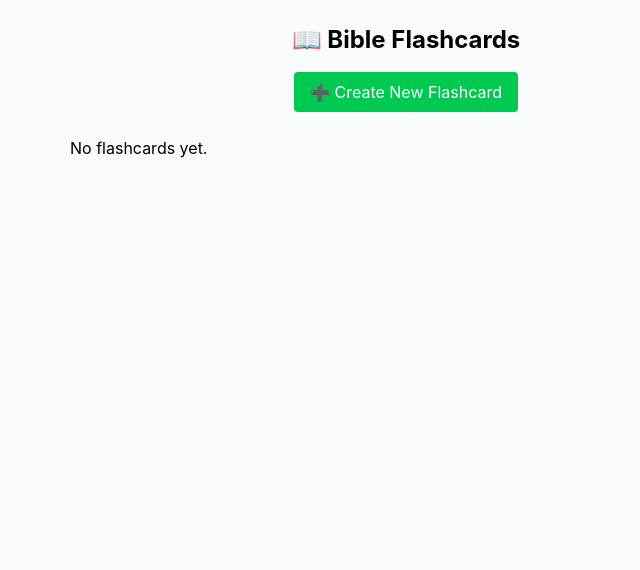
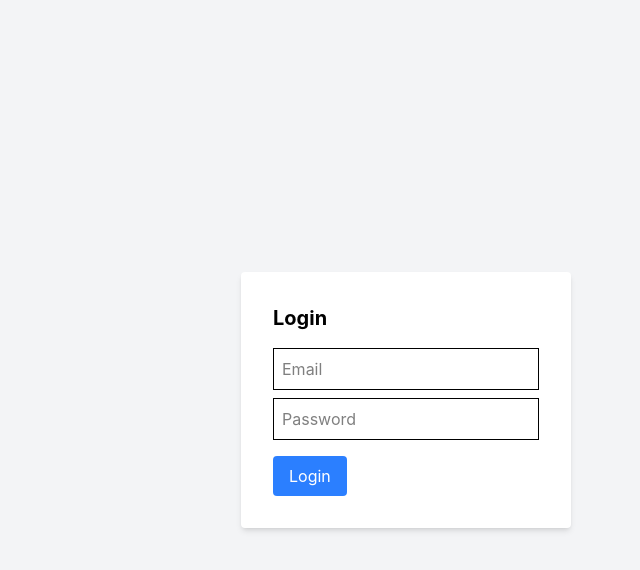
Before and after one commit to johnwahn/bible-flashcard, a React (Vite) app: page / in a window 1280 px wide. Shown: the top 570 px of the page, without its empty margins (234-874 px from the left). Built offline with nearby package versions, Linux system fonts and the light colour scheme.

Commit message:
Set up login screen in frontend

```diff
--- /dev/null
+++ b/src/Home.jsx
@@ -0,0 +1,73 @@
+import React, { useState, useEffect } from 'react';
+import { Link, useNavigate } from 'react-router-dom';
+import { FaRegClone, FaEdit, FaTrash } from 'react-icons/fa';
+
+function Home() {
+  const navigate = useNavigate();
+  const [flashcards, setFlashcards] = useState(() => {
+    const saved = localStorage.getItem('flashcards');
+    return saved ? JSON.parse(saved) : [];
+  });
+
+  const handleDelete = (index) => {
+    if (window.confirm("Are you sure you want to delete this flashcard set?")) {
+      const updated = [...flashcards];
+      updated.splice(index, 1);
+      setFlashcards(updated);
+      localStorage.setItem('flashcards', JSON.stringify(updated));
+    }
+  };
+
+  return (
+    <div className="min-h-screen bg-gray-50 flex flex-col items-center p-6">
+      <h1 className="text-2xl font-bold mb-4">📖 Bible Flashcards</h1>
+      <Link
+        to="/create"
+        className="mb-6 px-4 py-2 bg-green-500 text-white rounded hover:bg-green-600"
+      >
+        ➕ Create New Flashcard
+      </Link>
+
+      <div className="w-full max-w-2xl space-y-4">
+        {flashcards.length === 0 ? (
+          <p>No flashcards yet.</p>
+        ) : (
+          flashcards.map((fc, idx) => (
+            <div
+              key={idx}
+              className="flex justify-between items-center bg-white rounded shadow p-4 hover:shadow-md transition-shadow"
+            >
+              <Link to={`/view/${idx}`} className="flex items-center flex-1 mr-4">
+                <div className="bg-blue-100 text-blue-600 rounded-full p-2 mr-4">
+                  <FaRegClone className="w-6 h-6" />
+                </div>
+                <div>
+                  <h2 className="text-md font-semibold text-gray-900">{fc.title}</h2>
+                  <p className="text-sm text-gray-600">
+                    Flashcard set ・ {Array.isArray(fc.terms) ? fc.terms.length : 0} terms
+                  </p>
+                </div>
+              </Link>
+
+              {/* Icon Buttons */}
+              <div className="flex items-center space-x-3">
+                <Link to={`/edit/${idx}`} className="text-blue-500 hover:text-blue-700">
+                  <FaEdit className="w-5 h-5" title="Edit" />
+                </Link>
+                <button
+                  onClick={() => handleDelete(idx)}
+                  className="text-red-500 hover:text-red-700"
+                  title="Delete"
+                >
+                  <FaTrash className="w-5 h-5" />
+                </button>
+              </div>
+            </div>
+          ))
+        )}
+      </div>
+    </div>
+  );
+}
+
+export default Home;
--- /dev/null
+++ b/src/Login.jsx
@@ -0,0 +1,47 @@
+import { useState } from 'react';
+import axios from 'axios';
+import { useNavigate } from 'react-router-dom';
+
+function Login() {
+  const [email, setEmail] = useState('');
+  const [password, setPassword] = useState('');
+  const navigate = useNavigate();
+
+  const handleLogin = async (e) => {
+    e.preventDefault();
+    try {
+      const res = await axios.post('http://127.0.0.1:5000/login', { email, password });
+      localStorage.setItem('token', res.data.token);
+      navigate('/flashcards');
+    } catch (err) {
+      alert('Login failed: ' + (err.response?.data?.message || 'Check your credentials'));
+    }
+  };
+
+  return (
+    <div className="min-h-screen flex items-center justify-center bg-gray-100">
+      <form onSubmit={handleLogin} className="bg-white p-8 rounded shadow-md">
+        <h2 className="text-xl font-bold mb-4">Login</h2>
+        <input
+          type="email"
+          placeholder="Email"
+          className="block w-full mb-2 p-2 border"
+          value={email}
+          onChange={(e) => setEmail(e.target.value)}
+        />
+        <input
+          type="password"
+          placeholder="Password"
+          className="block w-full mb-4 p-2 border"
+          value={password}
+          onChange={(e) => setPassword(e.target.value)}
+        />
+        <button type="submit" className="bg-blue-500 text-white px-4 py-2 rounded">
+          Login
+        </button>
+      </form>
+    </div>
+  );
+}
+
+export default Login;
--- a/src/main.jsx
+++ b/src/main.jsx
@@ -6,12 +6,15 @@ import CreateFlashcard from './CreateFlashCard';
 import FlashcardViewer from './FlashCardViewer';
 import EditFlashcard from './EditFlashcard';
 import './index.css';
+import Login from './Login';
+import Home from './Home';
 
 ReactDOM.createRoot(document.getElementById('root')).render(
   <React.StrictMode>
     <Router>
       <Routes>
-        <Route path="/" element={<App />} />
+        <Route path="/" element={<Login />} />
+        <Route path="/home" element={<Home />} />
         <Route path="/create" element={<CreateFlashcard />} />
         <Route path="/view/:index" element={<FlashcardViewer />} />
         <Route path="/edit/:id" element={<EditFlashcard />} />
```
Also changed, not shown: 1 other file (tests, documents, lock files or other folders).
